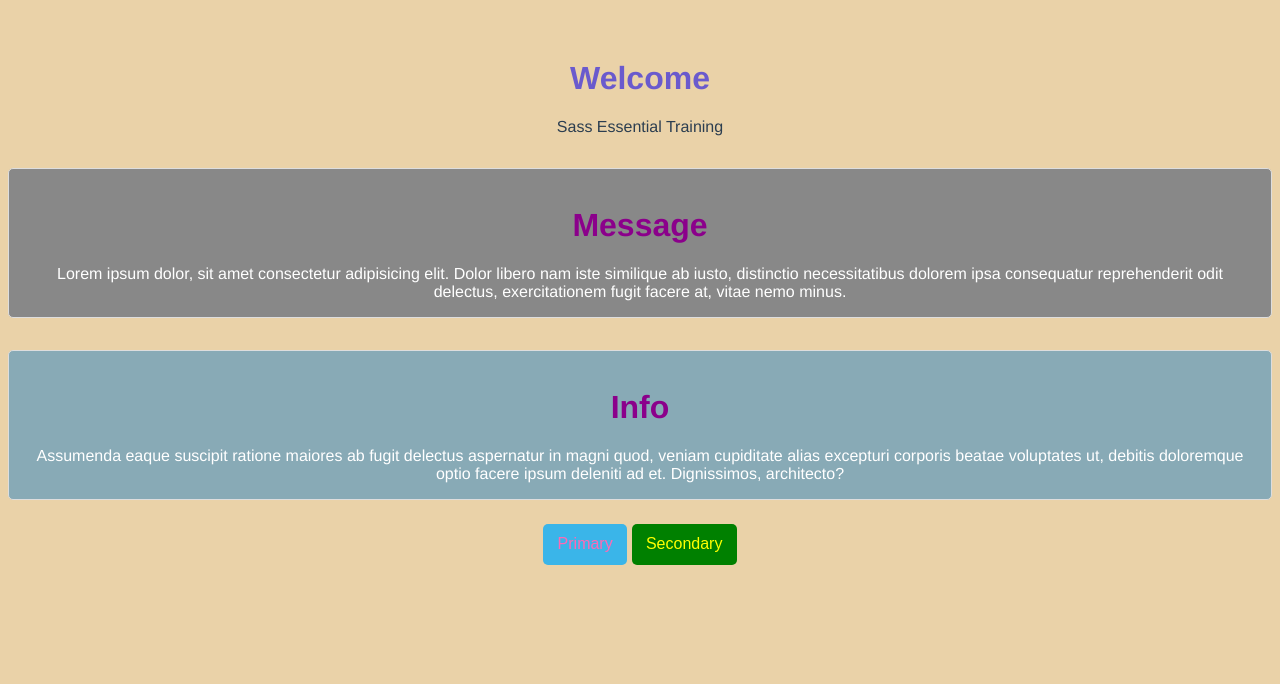
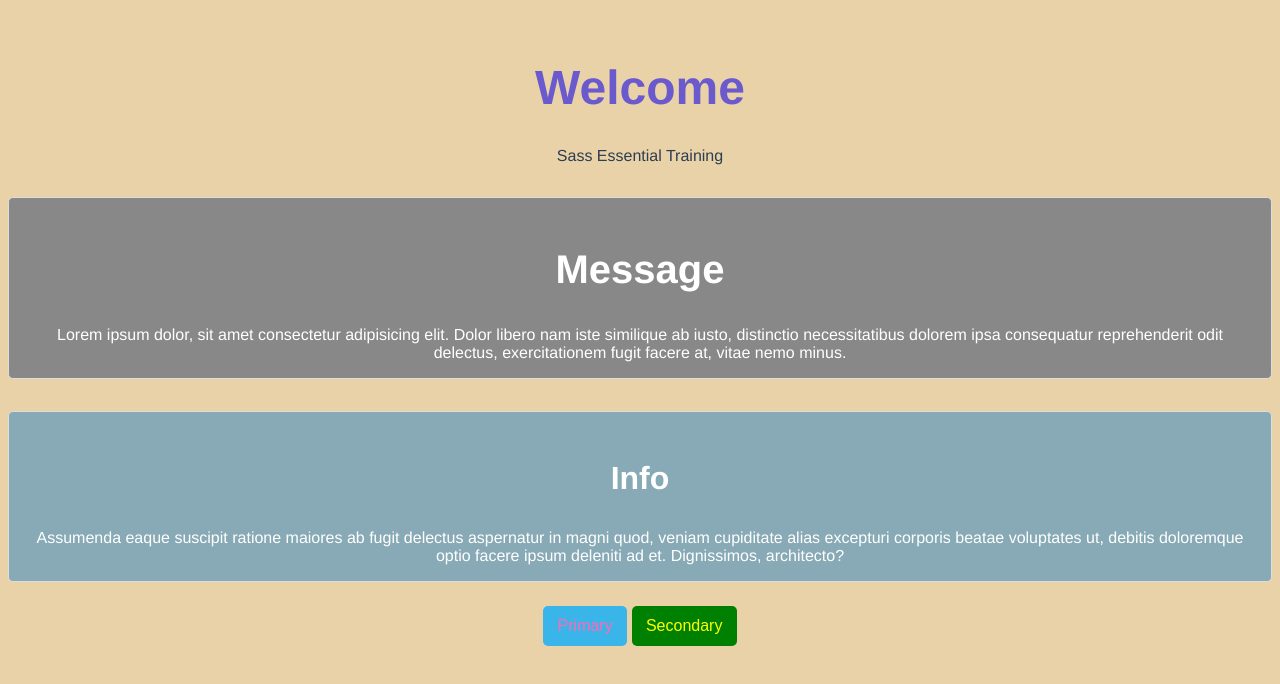
Before and after one commit to ShawnPotter/sass-tutorial, a website built with Vite: page sass-esst/index.html in a window 1280 px wide. Built offline with nearby package versions, Linux system fonts and the light colour scheme.

Commit message:
created an @for in style.scss

```diff
--- a/sass-esst/index.html
+++ b/sass-esst/index.html
@@ -10,12 +10,12 @@
     <h1>Welcome</h1>
     <p>Sass Essential Training</p>
     <div class="msg">
-      <h1>Message</h1>
+      <h2>Message</h2>
       Lorem ipsum dolor, sit amet consectetur adipisicing elit. Dolor libero nam iste similique ab iusto, distinctio necessitatibus dolorem ipsa consequatur reprehenderit odit delectus, exercitationem fugit facere at, vitae nemo minus.
     </div>
 
     <div class="msg msg-info">
-      <h1>Info</h1>
+      <h3>Info</h3>
       Assumenda eaque suscipit ratione maiores ab fugit delectus aspernatur in magni quod, veniam cupiditate alias excepturi corporis beatae voluptates ut, debitis doloremque optio facere ipsum deleniti ad et. Dignissimos, architecto?
     </div>
     <button class="btn-primary">Primary</button>
--- a/sass-esst/scss/style.scss
+++ b/sass-esst/scss/style.scss
@@ -58,3 +58,10 @@ $buttons:
 @each $name, $bg, $col in $buttons {
   @include btn($name, $bg, $col);
 }
+
+$font-size: (3rem, 2.5rem, 2rem);
+@for $i from 1 through length($font-size) {
+  h#{$i} {
+    font-size: nth($font-size, $i);
+  }
+}
```
